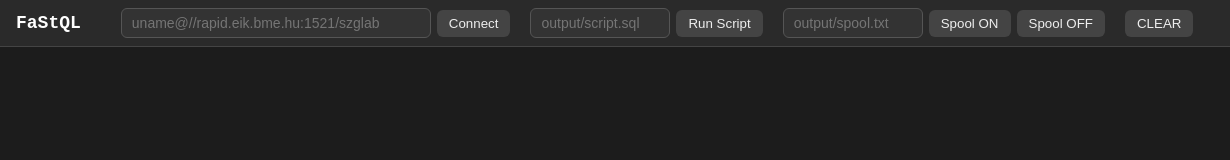
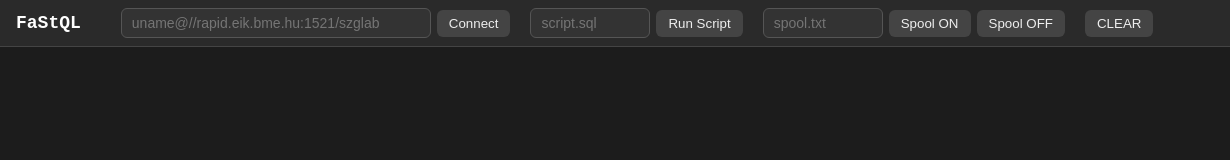
Before and after one commit to BrNi05/FaStQL, a website built with webpack: page public/index.html in a window 1280 px wide. Shown: the full height of the page, 0-1230 px from the left. Built offline with nearby package versions, Linux system fonts and the light colour scheme.

Commit message:
FEATURE: prepend output dir to paths

```diff
--- a/public/index.html
+++ b/public/index.html
@@ -18,12 +18,12 @@
     </div>
 
     <div class="control">
-      <input id="scriptInput" placeholder="output/script.sql" />
+      <input id="scriptInput" placeholder="script.sql" />
       <button id="scriptBtn">Run Script</button>
     </div>
 
     <div class="control">
-      <input id="spoolInput" placeholder="output/spool.txt" />
+      <input id="spoolInput" placeholder="spool.txt" />
       <button id="spoolOnBtn">Spool ON</button>
       <button id="spoolOffBtn">Spool OFF</button>
     </div>
--- a/public/style.css
+++ b/public/style.css
@@ -57,11 +57,11 @@ body {
 }
 
 #scriptInput {
-  width: 140px;
+  width: 120px;
 }
 
 #spoolInput {
-  width: 140px;
+  width: 120px;
 }
 
 .control button {
--- a/src/frontend/terminal.js
+++ b/src/frontend/terminal.js
@@ -73,14 +73,14 @@ function sendConnect() {
 // Toolbar - run script
 function sendScript() {
   const inputElement = document.getElementById('scriptInput');
-  const path = inputElement.value || inputElement.placeholder;
+  const path = 'output/' + inputElement.value || inputElement.placeholder;
   if (path) sendCommand(`START ${path}`);
 }
 
 // Toolbar - spool on
 function sendSpoolOn() {
   const inputElement = document.getElementById('spoolInput');
-  const filename = inputElement.value || inputElement.placeholder;
+  const filename = 'output/' + inputElement.value || inputElement.placeholder;
   if (filename) sendCommand(`SPOOL ${filename}`);
 }
 
```
